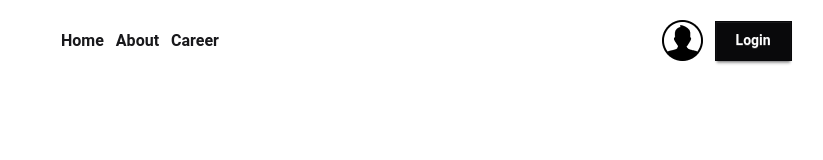
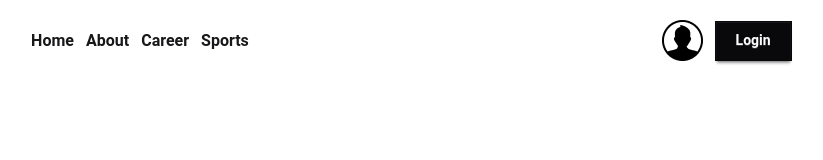
Before and after one commit to emamuddin10/Projects35-Coffee-Cafe, a React (Vite) app: page /auth in a window 1280 px wide. Shown: the top 160 px of the page, without its empty margins (435-1258 px from the left). Built offline with nearby package versions, Linux system fonts and the light colour scheme; no server answers.

Commit message:
navbar edit

```diff
--- a/src/components/Navbar.jsx
+++ b/src/components/Navbar.jsx
@@ -26,6 +26,7 @@ const Navbar = () => {
                 <Link className="font-semibold" to='/'>Home</Link>
                 <Link className="font-semibold" to='/about'>About</Link>
                 <Link className="font-semibold" to='/career'>Career</Link>
+                <Link className="font-semibold" to='/career'>Sports</Link>
             </div>
             <div className="flex gap-3 items-center">
                 {
```
